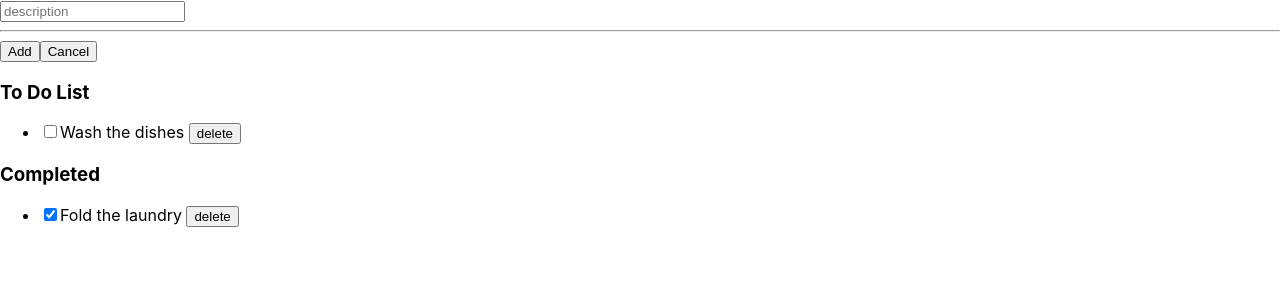
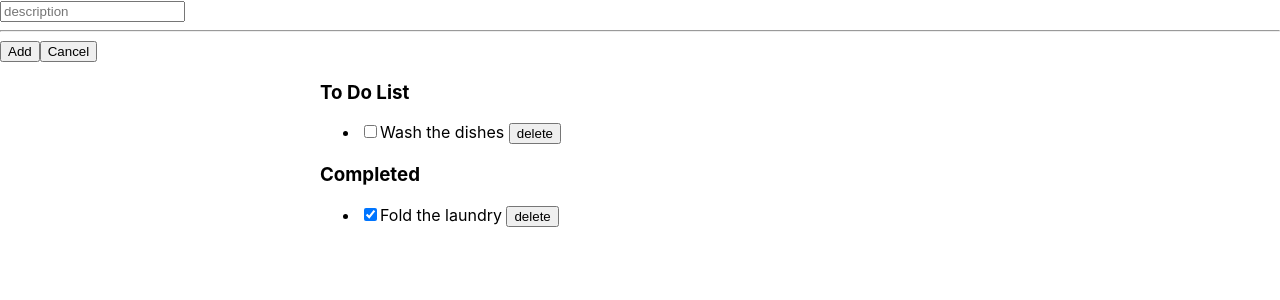
Before and after one commit to daniellequevedo/to-do-list, a React (Create React App) app: page / in a window 1280 px wide. Shown: the top 300 px of the page. Built offline with nearby package versions, Linux system fonts and the light colour scheme.

Commit message:
added css wrapper

```diff
--- a/src/App.css
+++ b/src/App.css
@@ -1,4 +1,4 @@
-.App {
+/* .App {
   text-align: center;
 }
 
@@ -29,4 +29,10 @@
   to {
     transform: rotate(360deg);
   }
+} */
+
+.wrapper {
+  width: 50%;
+  margin: auto;
+
 }
--- a/src/containers/ToDoList.js
+++ b/src/containers/ToDoList.js
@@ -7,7 +7,7 @@ function ToDoList({ listItems, onDelete, onToggle }) {
 
     return (
 
-        <React.Fragment>
+        <div className="wrapper">
             <h3>To Do List</h3>
             <ul>
                 {listItems.map( (item) => {
@@ -24,7 +24,7 @@ function ToDoList({ listItems, onDelete, onToggle }) {
                     }
                 })}
             </ul>
-        </React.Fragment>
+        </div>
     );
 }
 
```
